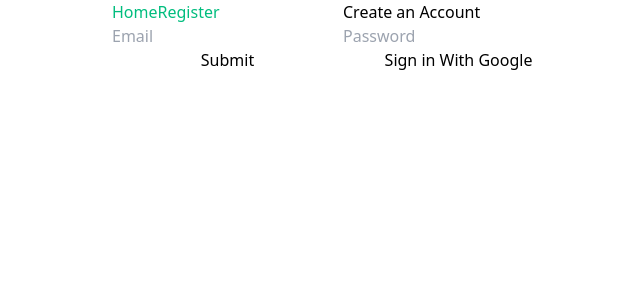
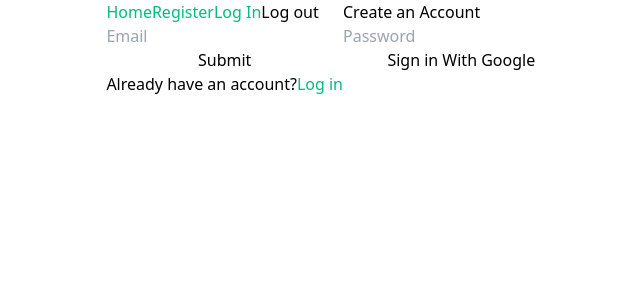
Before and after one commit to Elisa-cf/invoice-app, a Vue app: page /register in a window 1280 px wide. Shown: the top 300 px of the page, without its empty margins (297-937 px from the left). Built offline with nearby package versions, Linux system fonts and the light colour scheme; no server answers; sample sign-in values are in the browser's storage.

Commit message:
set up the navigation between pages that require auth and pages that don't

```diff
--- a/src/App.vue
+++ b/src/App.vue
@@ -1,16 +1,44 @@
-<script setup>
-import { RouterLink, RouterView } from 'vue-router';
-</script>
-
 <template>
   <header>
     <nav>
       <RouterLink to="/">Home</RouterLink>
       <RouterLink to="/register">Register</RouterLink>
+      <RouterLink to="/SignIn">Log In</RouterLink>
+      <button @click="handleSignOut" v-if="isLoggedIn" class="text-black">
+        Log out
+      </button>
     </nav>
   </header>
 
   <RouterView />
 </template>
 
+<script setup>
+import { RouterLink, RouterView } from 'vue-router';
+import { onMounted, ref } from 'vue';
+import { getAuth, onAuthStateChanged, signOut } from 'firebase/auth';
+import router from './router';
+
+const isLoggedIn = ref(false);
+
+//I used onMounted hook to access Firebase once the app is mounted
+let auth;
+onMounted(() => {
+  auth = getAuth();
+  onAuthStateChanged(auth, user => {
+    if (user) {
+      isLoggedIn.value = true;
+    } else {
+      isLoggedIn.value = false;
+    }
+  });
+});
+
+const handleSignOut = () => {
+  signOut(auth).then(() => {
+    router.push('/');
+  });
+};
+</script>
+
 <style></style>
--- a/src/router/index.js
+++ b/src/router/index.js
@@ -1,5 +1,6 @@
 import { createRouter, createWebHistory } from "vue-router";
 import Home from "../views/Home.vue";
+import { getAuth, onAuthStateChanged } from 'firebase/auth'
 
 const router = createRouter({
   history: createWebHistory(import.meta.env.BASE_URL),
@@ -8,13 +9,50 @@ const router = createRouter({
       path: '/',
       name: 'home',
       component: Home,
+      meta: {
+        requiresAuth: true,
+      }
     },
     {
       path: '/register',
       name: 'register',
       component: () => import('../views/Register.vue'),
     },
+    {
+      path: '/signin',
+      name: 'signin',
+      component: () => import('../views/SignIn.vue'),
+    },
   ],
 });
 
+const getCurrentUser = () => {
+  return new Promise((resolve, reject) => {
+    const removeListener = onAuthStateChanged(
+      getAuth(),
+      (user) => {
+        removeListener();
+        resolve(user)
+      },
+      reject
+    )
+  });
+
+}
+
+//check which routes/pages requires authentication
+router.beforeEach( async (to, from, next) => {
+  if(to.matched.some((record) => record.meta.requiresAuth)){
+    if (await getCurrentUser()) {
+      next();
+    } else {
+      alert('please sign in to access your invoices!');
+      next('/signin');
+    }
+  }else{
+    next()
+  }
+
+});
+
 export default router;
--- a/src/views/Home.vue
+++ b/src/views/Home.vue
@@ -1,7 +1,5 @@
 <template>
-  <SignIn />
+  <h2>You made it</h2>
 </template>
 
-<script setup>
-import SignIn from '../views/SignIn.vue';
-</script>
+<script setup></script>
--- a/src/views/Register.vue
+++ b/src/views/Register.vue
@@ -4,6 +4,10 @@
   <p><input type="password" placeholder="Password" v-model="password" /></p>
   <button @click="register">Submit</button>
   <button @click="singInWithGoogle">Sign in With Google</button>
+  <p>
+    <span>Already have an account?</span>
+    <RouterLink to="/signin">Log in</RouterLink>
+  </p>
 </template>
 
 <script setup>
```
